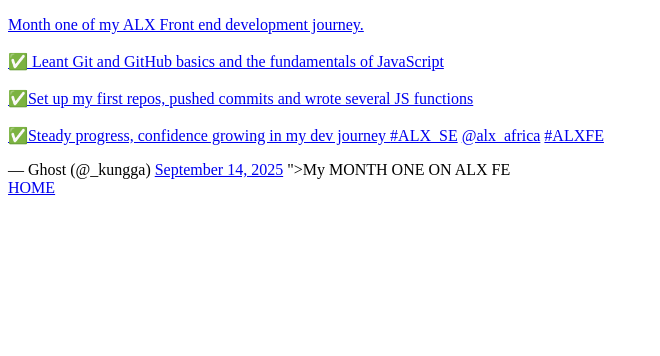
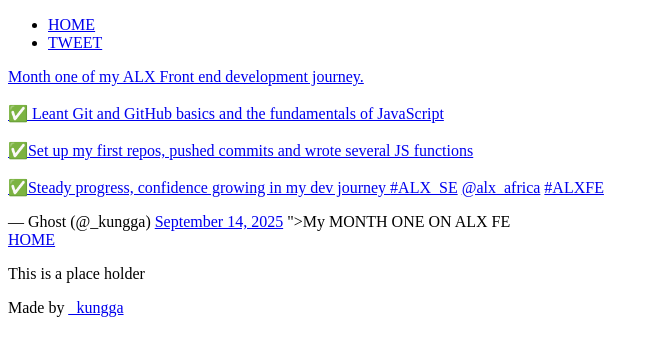
Before and after one commit to Kungga99/My_First_Portfolio, a plain HTML site: page html_basic/tweets.html in a window 1280 px wide. Shown: the whole page, without its empty margins (0-660 px from the left). Drawn offline with Linux system fonts and the light colour scheme.

Commit message:
Update tweets.html

```diff
--- a/html_basic/tweets.html
+++ b/html_basic/tweets.html
@@ -6,8 +6,24 @@
     <title>EMBED TWITTER</title>
   </head>
   <body>
+    <header>
+      <ul>
+        <li> <a href="index.html">HOME</a></li>
+        <li><a href="tweets.html">TWEET</a></li>
+      </ul>
+    </header>
+    <main>
+      <article>
     <a href="<blockquote class="twitter-tweet"><p lang="en" dir="ltr">Month one of my ALX Front end development journey. <br><br>✅ Leant Git and GitHub basics and the fundamentals of JavaScript<br><br>✅Set up my first repos, pushed commits and wrote several JS functions<br><br>✅Steady progress, confidence growing in my dev journey <a href="https://twitter.com/hashtag/ALX_SE?src=hash&amp;ref_src=twsrc%5Etfw">#ALX_SE</a> <a href="https://twitter.com/alx_africa?ref_src=twsrc%5Etfw">@alx_africa</a> <a href="https://twitter.com/hashtag/ALXFE?src=hash&amp;ref_src=twsrc%5Etfw">#ALXFE</a></p>&mdash; Ghost (@_kungga) <a href="https://twitter.com/_kungga/status/1967355006023352725?ref_src=twsrc%5Etfw">September 14, 2025</a></blockquote> <script async src="https://platform.twitter.com/widgets.js" charset="utf-8"></script>">My MONTH ONE ON ALX FE</a>
     <br />
     <a href="index.html">HOME</a>
+        </article>
+        <aside>
+          <p>This is a place holder</p>
+        </aside>
+    </main>
+  <footer>
+      <p>Made by <a href="https://x.com/_kungga"> _kungga</a></p>
+  </footer>
   </body>
 </html>
```
